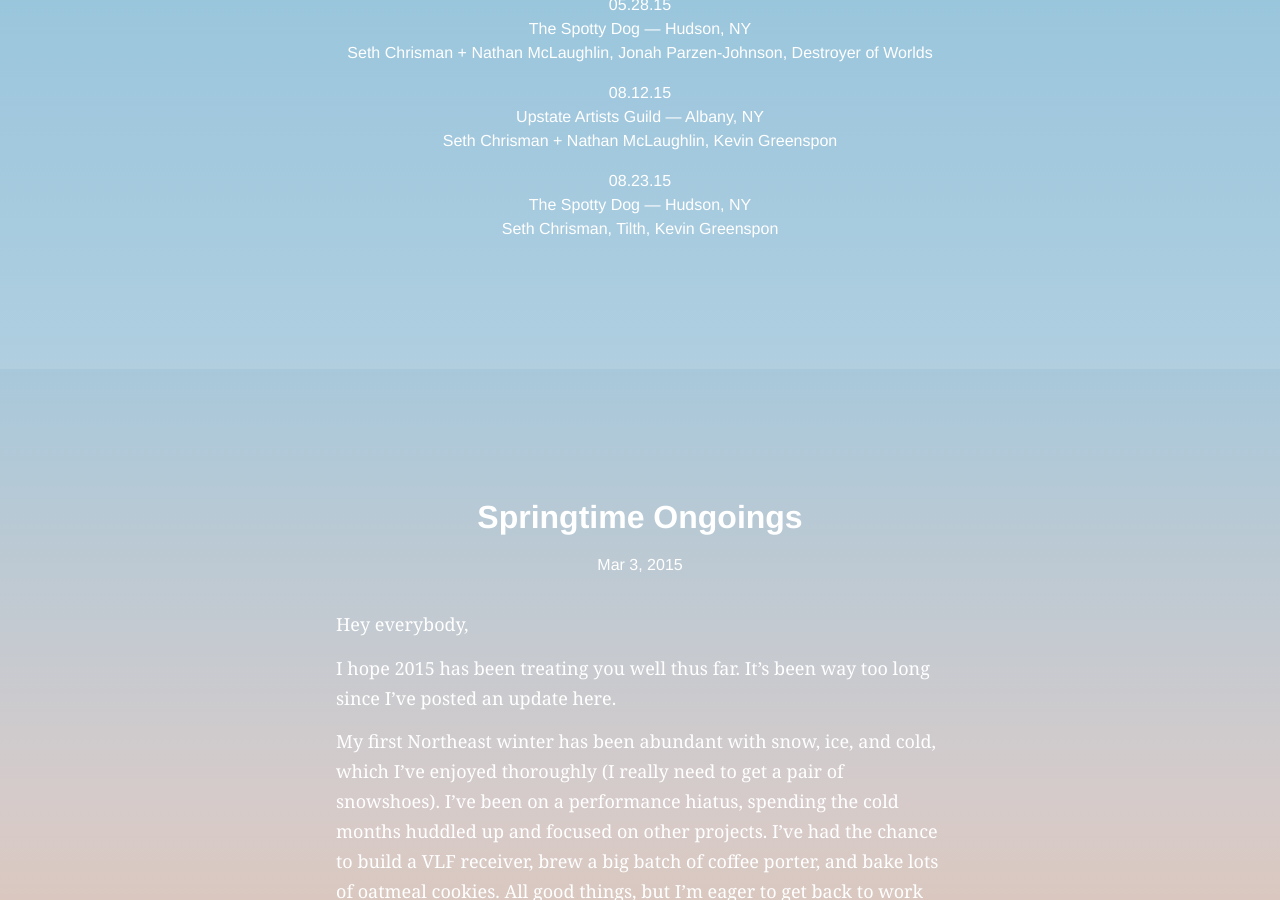
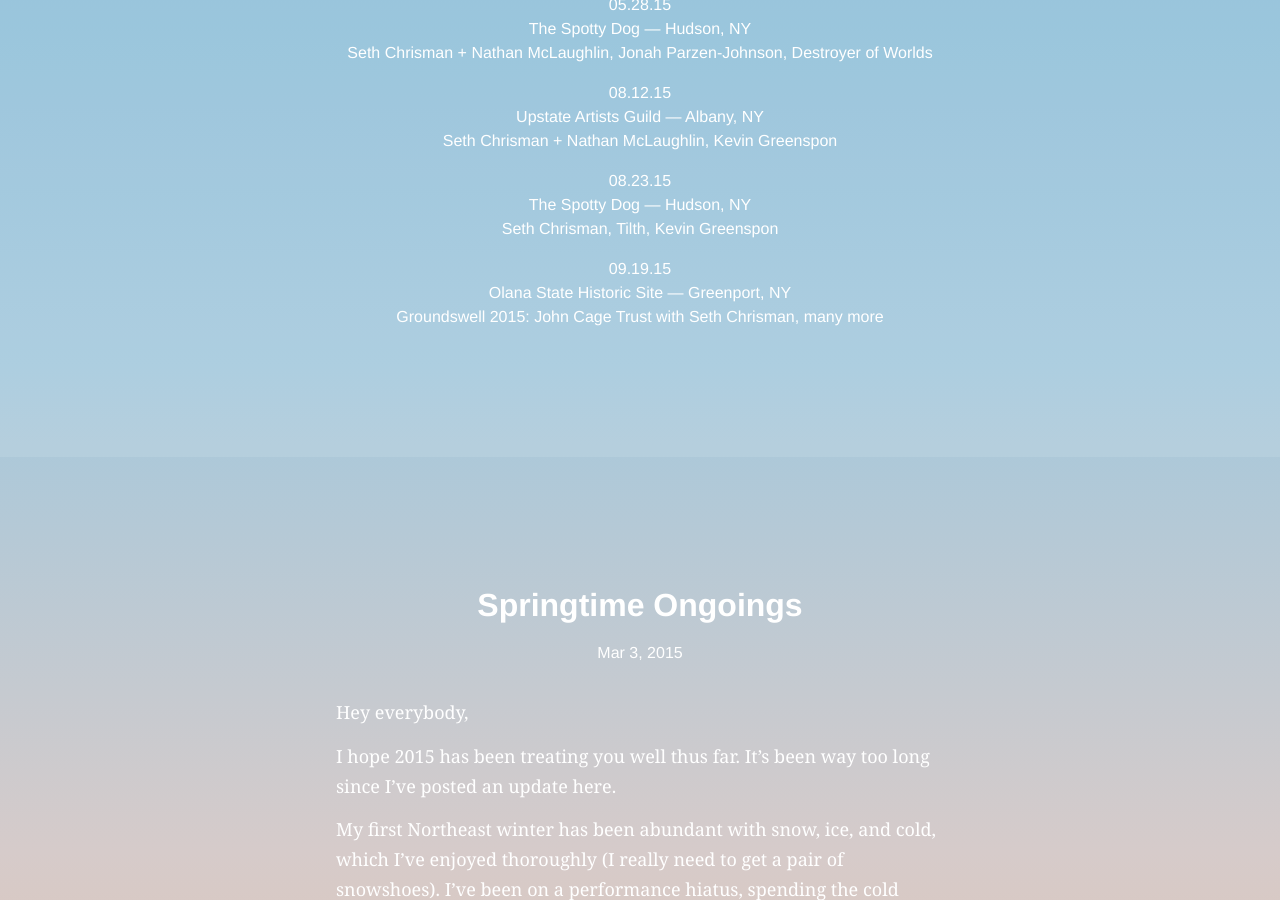
Before and after one commit to sethchrisman/sethchrisman.github.io, a Jekyll site: the page built from index.html, in a window 1280 px wide and 900 px high, scrolled down 559 px. Built offline with Jekyll 4.4.1, drawn with Linux system fonts in a browser that asks for light colours.

Commit message:
Updated performances.yml

```diff
--- a/_data/performances.yml
+++ b/_data/performances.yml
@@ -14,6 +14,12 @@
   venue: The Spotty Dog
   location: "Hudson, NY"
   lineup: "Seth Chrisman, Tilth, Kevin Greenspon"
+  featured: yes
+
+- date: 09.19.15
+  venue: Olana State Historic Site
+  location: "Greenport, NY"
+  lineup: "Groundswell 2015: John Cage Trust with Seth Chrisman, many more"
   featured: yes
 
 - date: 04.25.15
```
